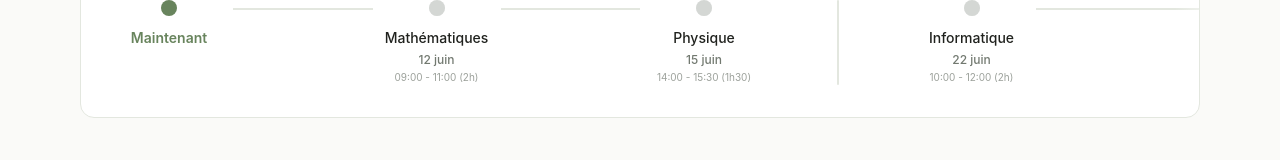
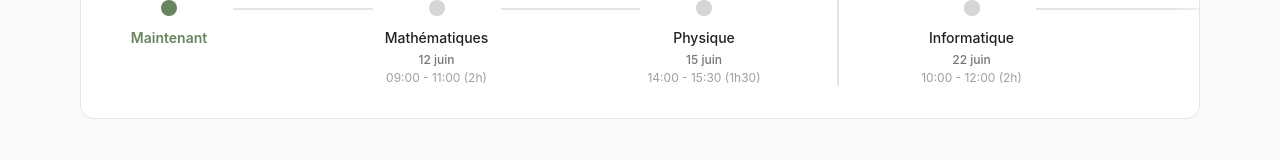
Before and after one commit to FRFlo/common-ui, a SvelteKit app: page / in a window 1280 px wide. Shown: the part 990-1150 px from the top of the page. Built offline with nearby package versions, Linux system fonts and the light colour scheme.

Commit message:
chore(lint): ajoute les règles Tailwind pour Svelte
- Active les règles shadcn contre les valeurs arbitraires, les couleurs brutes et les styles en ligne
- Remplace la taille de texte arbitraire de la timeline par `text-xs`

```diff
--- a/eslint.config.js
+++ b/eslint.config.js
@@ -1,16 +1,20 @@
 import svelte from "eslint-plugin-svelte";
+import { plugin as shadcn } from "@shadcn/lint";
 import tsParser from "@typescript-eslint/parser";
 import { readFileSync } from "node:fs";
 
 const oxlintConfig = JSON.parse(readFileSync(new URL("./.oxlintrc.json", import.meta.url), "utf8"));
 const svelteRules = Object.fromEntries(
-	Object.entries(oxlintConfig.rules).filter(([name]) => name.startsWith("svelte/")),
+	Object.entries(oxlintConfig.rules).filter(
+		([name]) => name.startsWith("svelte/") || name.startsWith("shadcn/"),
+	),
 );
 
 export default [
 	...svelte.configs["flat/base"],
 	{
 		files: ["**/*.svelte"],
+		plugins: { shadcn },
 		languageOptions: { parserOptions: { parser: tsParser } },
 		rules: svelteRules,
 	},
--- a/package.json
+++ b/package.json
@@ -22,13 +22,14 @@
 		"fmt:check": "oxfmt --check"
 	},
 	"devDependencies": {
+		"@shadcn/lint": "^0.2.5",
 		"@sveltejs/adapter-static": "^4.0.1",
 		"@sveltejs/kit": "^3.0.0",
 		"@sveltejs/vite-plugin-svelte": "^7.2.0",
 		"@tailwindcss/vite": "^4.3.0",
 		"@typescript-eslint/parser": "^8.72.1",
 		"bits-ui": "^2.7.0",
-		"cn": "^0.3.0",
+		"cn": "^0.4.0",
 		"eslint": "^10.14.0",
 		"eslint-plugin-svelte": "^3.23.0",
 		"oxfmt": "^0.72.0",
--- a/src/lib/registry/components/timeline/timeline-description.svelte
+++ b/src/lib/registry/components/timeline/timeline-description.svelte
@@ -5,6 +5,6 @@
 
 <span
 	class={subtle
-		? "mt-0.5 text-[10px] text-muted-foreground/70"
+		? "mt-0.5 text-xs text-muted-foreground/70"
 		: "mt-1 text-xs font-medium text-muted-foreground"}>{@render children()}</span
 >
--- a/static/r/timeline.json
+++ b/static/r/timeline.json
@@ -26,7 +26,7 @@
 			"target": "timeline/timeline-title.svelte"
 		},
 		{
-			"content": "<script lang=\"ts\">\n\timport type { Snippet } from \"svelte\";\n\tlet { children, subtle = false }: { children: Snippet; subtle?: boolean } = $props();\n</script>\n\n<span\n\tclass={subtle\n\t\t? \"mt-0.5 text-[10px] text-muted-foreground/70\"\n\t\t: \"mt-1 text-xs font-medium text-muted-foreground\"}>{@render children()}</span\n>\n",
+			"content": "<script lang=\"ts\">\n\timport type { Snippet } from \"svelte\";\n\tlet { children, subtle = false }: { children: Snippet; subtle?: boolean } = $props();\n</script>\n\n<span\n\tclass={subtle\n\t\t? \"mt-0.5 text-xs text-muted-foreground/70\"\n\t\t: \"mt-1 text-xs font-medium text-muted-foreground\"}>{@render children()}</span\n>\n",
 			"type": "registry:component",
 			"target": "timeline/timeline-description.svelte"
 		},
```
Also changed, not shown: .oxlintrc.json, 2 other files (tests, documents, lock files or other folders).
